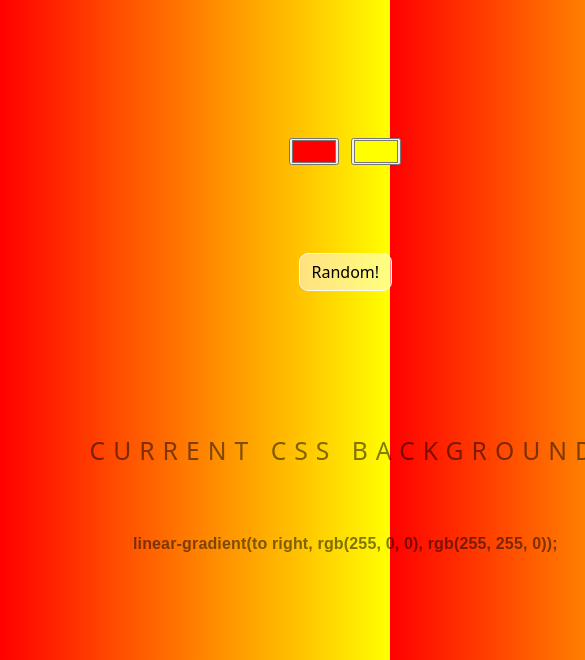
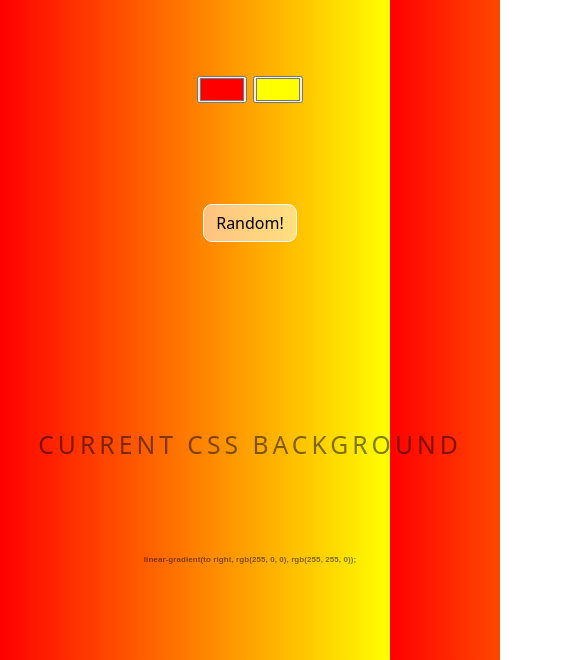
Before and after one commit to originalsidd/BackgroundGenerator.github.io, a plain HTML site: page index.html in a window 390 px wide. Shown: the part 184-844 px from the top of the page, 585 px wide, since content can reach past the window. Drawn offline with nearby package versions, Linux system fonts and the light colour scheme.

Commit message:
Updated design to be more responsive

```diff
--- a/style.css
+++ b/style.css
@@ -7,6 +7,7 @@ body {
 	display: grid;
 	justify-items: center;
 	align-items: start;
+	min-width: 500px;
 	font: 'Raleway', sans-serif;
 	color: rgba(0,0,0,.5);
 	text-align: center;
@@ -16,6 +17,14 @@ body {
 	padding-bottom: 10%;
 	background: linear-gradient(to right, red, yellow);
 }
+
+@media only screen and (max-width: 700px) {
+    body {
+        font-size: 0.5em;
+        padding: 0px;
+    }
+}
+
 
 h1 {
 	font: 600 3.5em 'Raleway', sans-serif;
```
